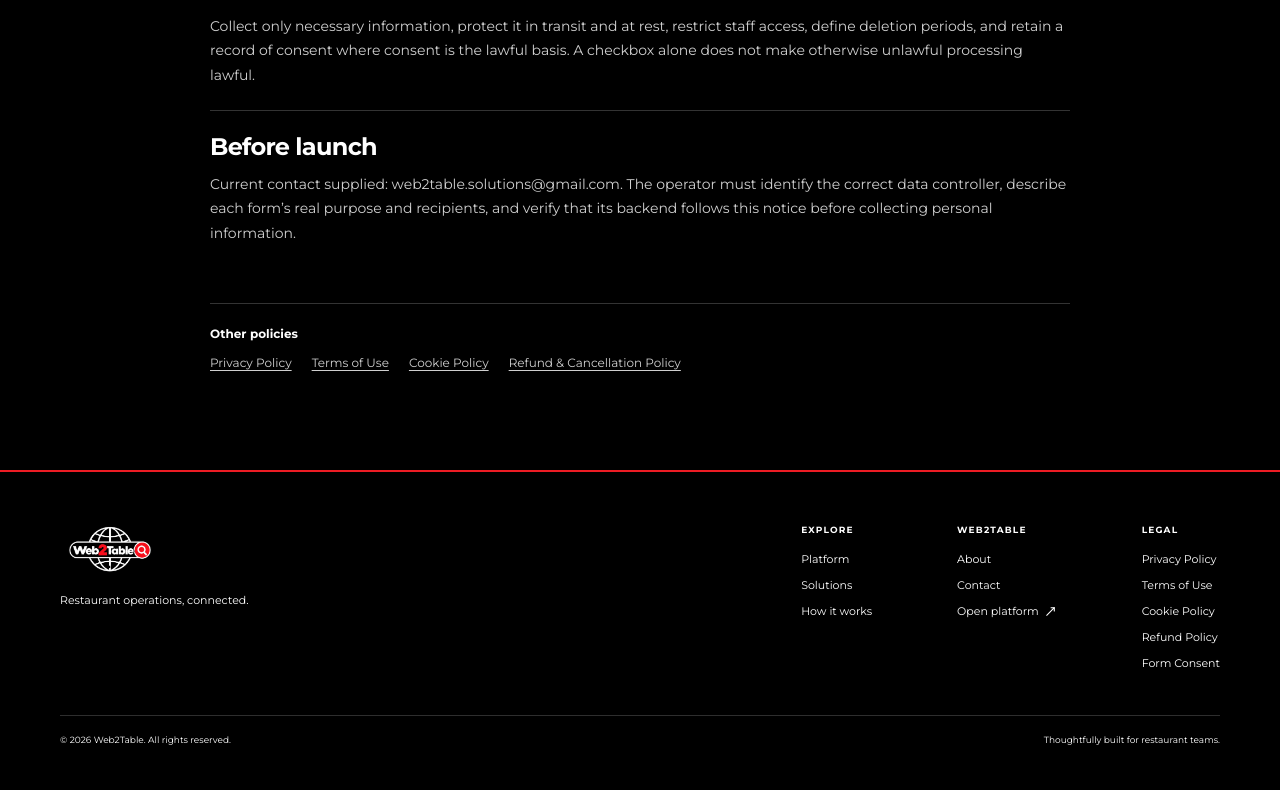
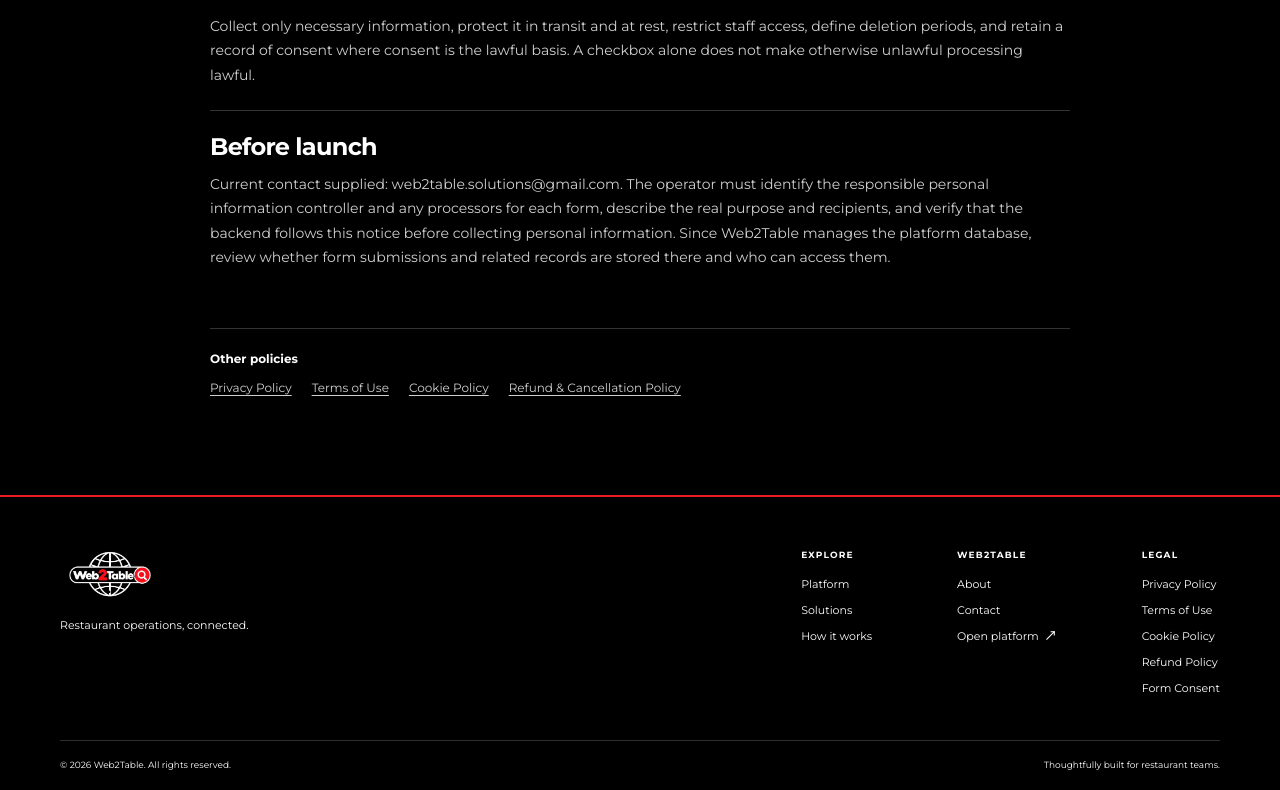
Before and after one commit to Jrnotjunior/web2table.io, a React (Vite) app: page /consent in a window 1280 px wide. Shown: the part 952-1742 px from the top of the page. Before the commit the page ends 1717 px from the top, so only its background shows below. Built offline with nearby package versions, Linux system fonts and the light colour scheme.

Commit message:
Clarify Web2Table-managed database in privacy drafts

```diff
--- a/src/pages/LegalPage.tsx
+++ b/src/pages/LegalPage.tsx
@@ -6,8 +6,8 @@ type Policy = { title: string; updated: string; intro: string; sections: { headi
 const policies: Record<string, Policy> = {
   privacy: { title: 'Privacy Policy', updated: 'October 11, 2026', intro: 'This draft explains how Web2Table may handle information when you visit this marketing website. It must be reviewed and completed by the business owner before being treated as the final legal notice.', sections: [
     { heading: 'Who is responsible?', body: 'Web2Table has provided this business address: Unit V5, Red Gate, White Apartment, J. Martin Street, Pasolo, Valenzuela City, Philippines. Privacy requests can be sent to web2table.solutions@gmail.com. The operator should confirm whether “Web2Table” is the exact registered legal name and add any required registration details before publication.' },
-    { heading: 'Information and purposes', body: 'Web2Table provides SaaS software to restaurants. Based on the current description, restaurant customer records are stored in each restaurant’s database rather than a shared Web2Table customer database. The SaaS application may still process information needed to operate the service, such as restaurant account details, staff accounts, technical logs, and support communications. The operator must verify this against the deployed architecture, backups, logs, integrations, and hosting configuration before publication. Do not claim that Web2Table never accesses customer information unless that has been technically verified.' },
-    { heading: 'Legal basis, sharing, and retention', body: 'Document the applicable lawful basis for each processing activity, the service providers that receive data, any international transfers, and a retention/deletion schedule. If Web2Table personnel or infrastructure can access restaurant customer records, the contracts must clearly explain the respective responsibilities of Web2Table and each restaurant, including security, requests from data subjects, retention, and incident handling. Do not sell personal data or disclose it for unrelated purposes.' },
+    { heading: 'Information and purposes', body: 'Web2Table provides SaaS software to restaurants. Web2Table manages the database used by its restaurant SaaS platform. This means Web2Table is responsible for operating and securing that database infrastructure and may store or process restaurant customer records, orders, staff/account details, and related information as part of providing the service. The precise data collected, who can access it, whether data is logically separated per restaurant, and the role of Web2Table and each restaurant under applicable privacy law must be verified against the deployed architecture, access permissions, backups, logs, integrations, hosting configuration, and customer contracts before publication. Do not claim that restaurant data is stored only on infrastructure controlled by each restaurant or that Web2Table cannot access it unless technically verified.' },
+    { heading: 'Legal basis, sharing, and retention', body: 'Document the applicable lawful basis for each processing activity, the service providers that receive data, any international transfers, and a retention/deletion schedule. Because Web2Table manages the database, its contracts and privacy notices must explain the respective responsibilities of Web2Table and each restaurant, including who determines the purposes of processing, who operates as a personal information controller or processor where applicable, permitted access and use, security, requests from data subjects, retention/deletion, subprocessors, and incident handling. Do not sell personal data or disclose it for unrelated purposes.' },
     { heading: 'Your choices and rights', body: 'Subject to applicable law, you may request access to or correction of personal data, object to or seek erasure/restriction of processing, withdraw consent where consent is the basis, and raise a concern with the National Privacy Commission. Requests may be sent to web2table.solutions@gmail.com. The operator should monitor this inbox and respond within applicable legal timeframes.' },
     { heading: 'Security and incidents', body: 'Use appropriate access controls, updates, backups, and incident response procedures. No website can promise absolute security. The operator must assess and handle any personal data breach in accordance with applicable law.' },
     { heading: 'Changes and contact', body: 'Update this notice when data practices change and display the effective date. Business contact currently supplied: Web2Table, Unit V5, Red Gate, White Apartment, J. Martin Street, Pasolo, Valenzuela City, Philippines; web2table.solutions@gmail.com. Confirm the exact registered legal name and actual data flows before launch.' },
@@ -36,7 +36,7 @@ const policies: Record<string, Policy> = {
     { heading: 'What the form should disclose', body: 'Before submission, identify the responsible business, which fields are required or optional, the specific purpose of collection, how the information will be used, recipients/service providers, retention period or criteria, and a privacy contact. Link to the Privacy Policy.' },
     { heading: 'Separate choices', body: 'Do not bundle marketing consent with a service inquiry. If marketing messages are optional, use a separate unchecked opt-in and explain how to unsubscribe. Do not use a pre-checked box or make consent a condition of service when it is not necessary.' },
     { heading: 'Submission and records', body: 'Collect only necessary information, protect it in transit and at rest, restrict staff access, define deletion periods, and retain a record of consent where consent is the lawful basis. A checkbox alone does not make otherwise unlawful processing lawful.' },
-    { heading: 'Before launch', body: 'Current contact supplied: web2table.solutions@gmail.com. The operator must identify the correct data controller, describe each form’s real purpose and recipients, and verify that its backend follows this notice before collecting personal information.' },
+    { heading: 'Before launch', body: 'Current contact supplied: web2table.solutions@gmail.com. The operator must identify the responsible personal information controller and any processors for each form, describe the real purpose and recipients, and verify that the backend follows this notice before collecting personal information. Since Web2Table manages the platform database, review whether form submissions and related records are stored there and who can access them.' },
   ] },
 }
 
```
